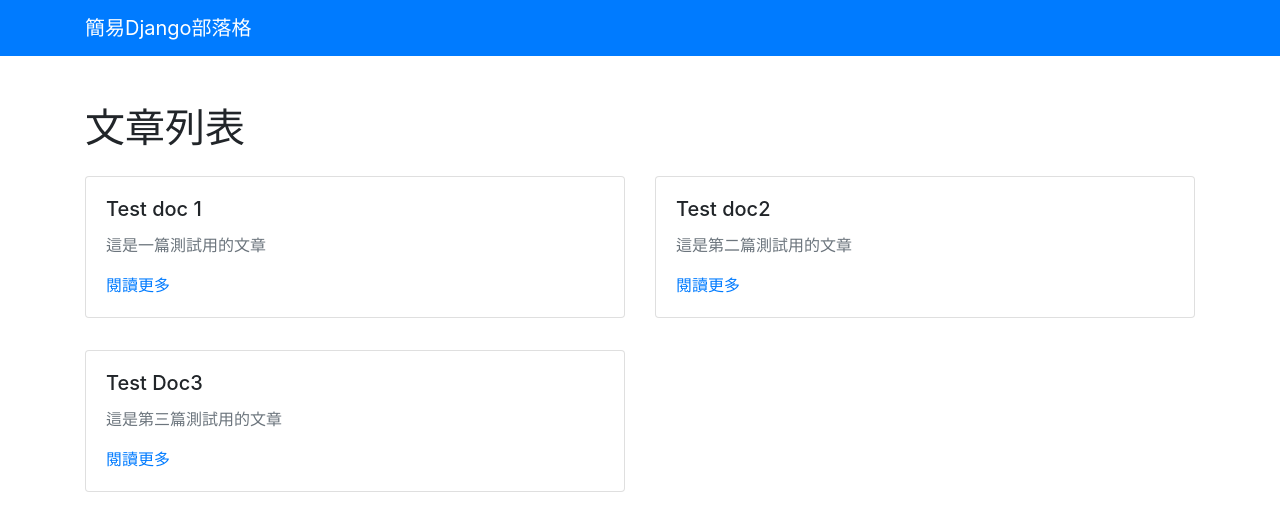
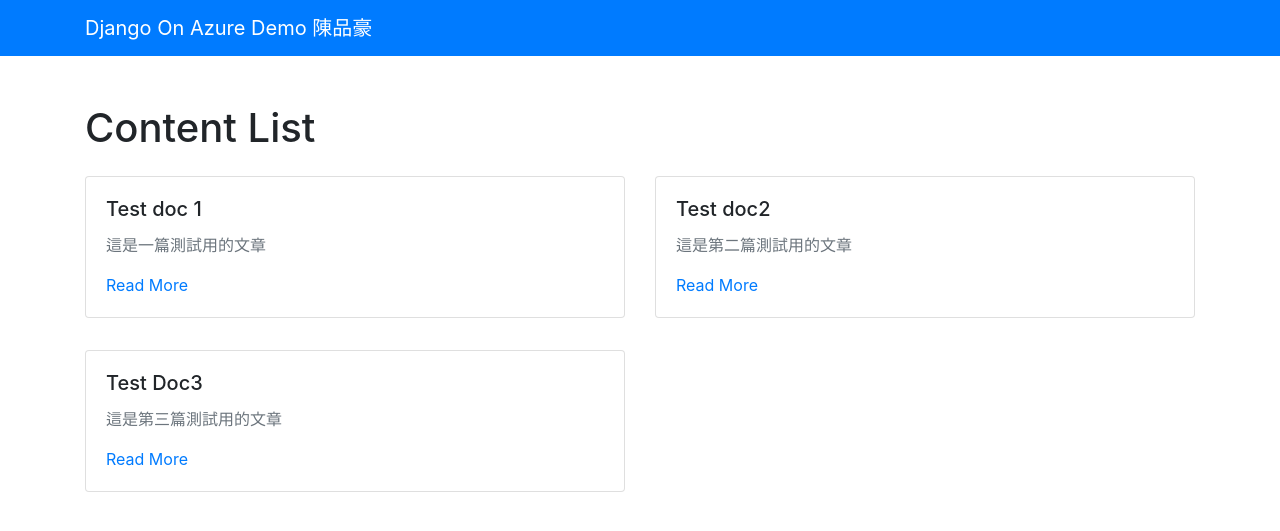
Before and after one commit to w24351789/djangoazdevops, a Django app: page /1/ in a window 1280 px wide. Shown: the top 531 px of the page. Run offline with Django 3.2, Linux system fonts and the light colour scheme; data comes from the database, SQL or seed files in the repository; some libraries are stand-ins or nearby versions.

Commit message:
change some file

```diff
--- a/templates/base.html
+++ b/templates/base.html
@@ -14,12 +14,12 @@
       integrity="sha384-JcKb8q3iqJ61gNV9KGb8thSsNjpSL0n8PARn9HuZOnIxN0hoP+VmmDGMN5t9UJ0Z"
       crossorigin="anonymous"
     />
-<title>Django | 簡易部落格</title>
+<title>Django On Azure 20220323</title>
   </head>
   <body>
     <nav class="navbar navbar-expand-lg navbar-dark bg-primary">
       <div class="container">
-        <a class="navbar-brand" href="/">簡易Django部落格</a>
+        <a class="navbar-brand" href="/">Django On Azure Demo 陳品豪</a>
       </div>
     </nav>
 {% block body %}{% endblock %}
--- a/templates/post_detail.html
+++ b/templates/post_detail.html
@@ -2,7 +2,7 @@
  {% block body %}
 <nav aria-label="breadcrumb">
   <ol class="breadcrumb">
-    <li class="breadcrumb-item"><a href="/">文章列表</a></li>
+    <li class="breadcrumb-item"><a href="/">Content List</a></li>
     <li class="breadcrumb-item active" aria-current="page">
       {{ post.title }}
     </li>
--- a/templates/post_list.html
+++ b/templates/post_list.html
@@ -1,7 +1,7 @@
 {% extends 'base.html' %}
 {% block body %}
 <div class="container mt-5">
-  <h1>文章列表</h1>
+  <h1>Content List</h1>
   <div class="row">
     {% for post in object_list %}
 <div class="col-md-6">
@@ -11,7 +11,7 @@
           <p class="card-text text-muted">
             {{ post.content }}
           </p>
-          <a href="/{{ post.id }}" class="card-link">閱讀更多</a>
+          <a href="/{{ post.id }}" class="card-link">Read More</a>
         </div>
       </div>
     </div>
```
